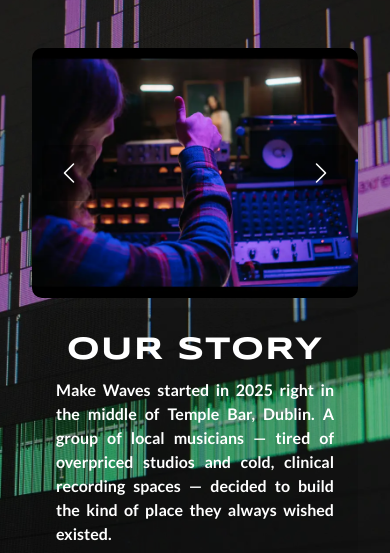
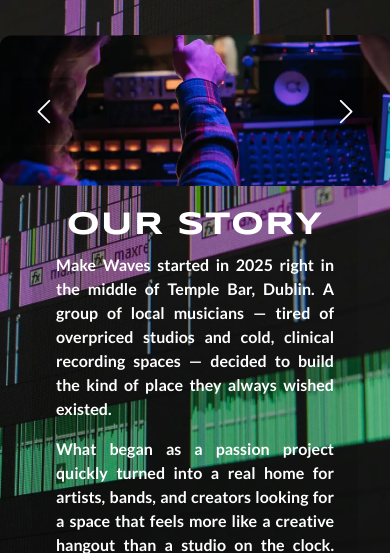
Before and after one commit to KeeLouise/make-waves, a Flask app: page /about in a window 390 px wide. Shown: the part 168-721 px from the top of the page. Run offline with Flask 3, Linux system fonts and the light colour scheme.

Commit message:
Updated CSS. KR 06/06/2025

```diff
--- a/app/static/css/about.css
+++ b/app/static/css/about.css
@@ -119,7 +119,8 @@
   }
 
   .image-gallery {
-    height: 250px;
+    height: 125px;
+    transform: scale(1.2);
   }
 
   .text-column {
```
